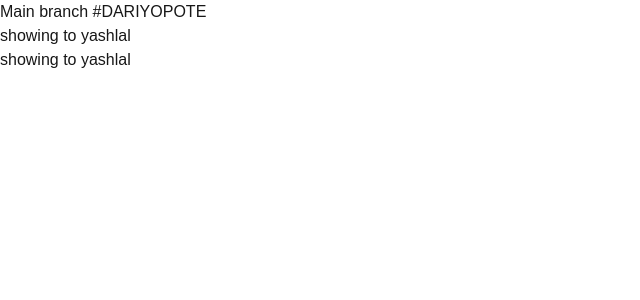
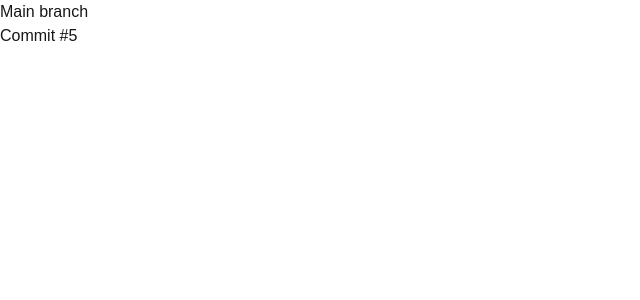
Before and after one commit to parthardeshana/demo-ci-cd, a Next.js app: page / in a window 1280 px wide. Shown: the top 300 px of the page, without its empty margins (0-640 px from the left). Built offline with nearby package versions, Linux system fonts and the light colour scheme.

Commit message:
dep test 8

```diff
--- a/app/page.js
+++ b/app/page.js
@@ -3,9 +3,8 @@ import React from "react";
 const Page = () => {
   return (
     <>
-      <h1>Main branch #DARIYOPOTE</h1>
-      <h1>showing to yashlal</h1>
-      <h1>showing to yashlal</h1>
+      <h1>Main branch</h1>
+      <h1>Commit #5</h1>
     </>
   );
 };
```
